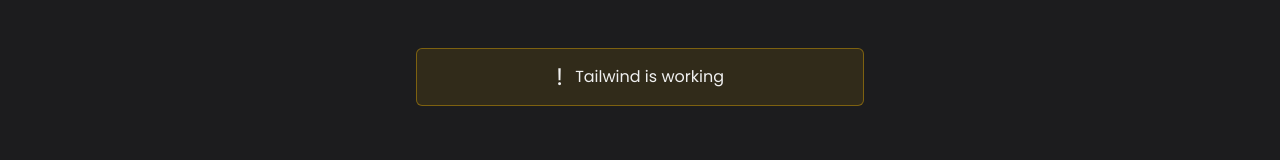
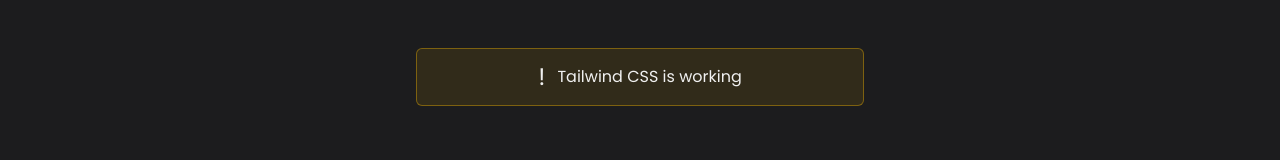
Before and after one commit to KaritaLaine/Fundamentals-of-Next.js, a Next.js app in the folder 2-styling-in-next.js/: page / in a window 1280 px wide. Shown: the top 160 px of the page. Built offline with nearby package versions, Linux system fonts and the light colour scheme.

Commit message:
task6: adjust alert msg

```diff
--- a/2-styling-in-next.js/app/page.tsx
+++ b/2-styling-in-next.js/app/page.tsx
@@ -10,7 +10,7 @@
 const Home = () => {
 	return (
 		<Layout>
-			<Alert message="Tailwind is working" />
+			<Alert message="Tailwind CSS is working" />
 
 			<div className="flex flex-col items-center justify-center gap-[1rem]">
 				<Title text="Welcome to my second dummy website" />
```
